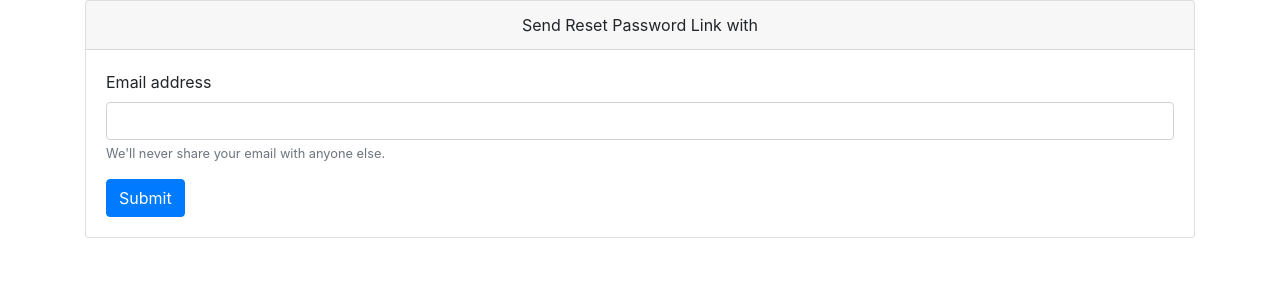
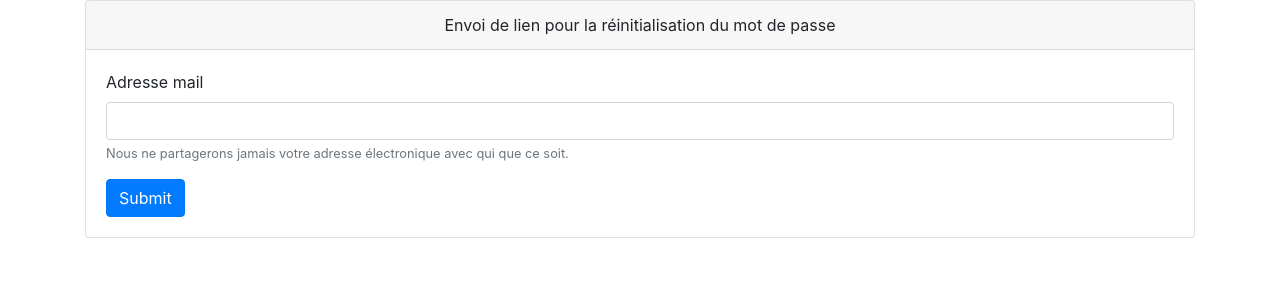
Before and after one commit to ProjetAnnuelEsgi/CMS, a PHP site: page /dashboard/View/forgot-password.view.php in a window 1280 px wide. Shown: the top 300 px of the page. Run offline with PHP 8.4, Linux system fonts and the light colour scheme.

Commit message:
traduction des termes de l'anglais au français

```diff
--- a/www/View/forgot-password.view.php
+++ b/www/View/forgot-password.view.php
@@ -12,14 +12,14 @@
   <div class="container">
     <div class="card">
       <div class="card-header text-center">
-        Send Reset Password Link with
+        Envoi de lien pour la réinitialisation du mot de passe
       </div>
       <div class="card-body">
         <form action="/forget" method="post">
           <div class="form-group">
-            <label for="exampleInputEmail1">Email address</label>
+            <label for="exampleInputEmail1">Adresse mail</label>
             <input type="email" name="email" class="form-control" id="email" aria-describedby="emailHelp">
-            <small id="emailHelp" class="form-text text-muted">We'll never share your email with anyone else.</small>
+            <small id="emailHelp" class="form-text text-muted">Nous ne partagerons jamais votre adresse électronique avec qui que ce soit.</small>
           </div>
           <input type="submit" name="forget" class="btn btn-primary">
         </form>
--- a/www/View/verify-account.view.php
+++ b/www/View/verify-account.view.php
@@ -48,7 +48,7 @@ $auth->authenticated(false);
     <div class="container mt-3">
         <div class="card">
             <div class="card-header text-center">
-                User Account Activation
+                Activation de compte
             </div>
             <div class="card-body">
                 <p><?php echo $msg; ?></p>
```
Also changed, not shown: www/Core/Mailer.class.php (+4 -4 lines), www/View/reset-pwd.view.php (+5 -5 lines).
